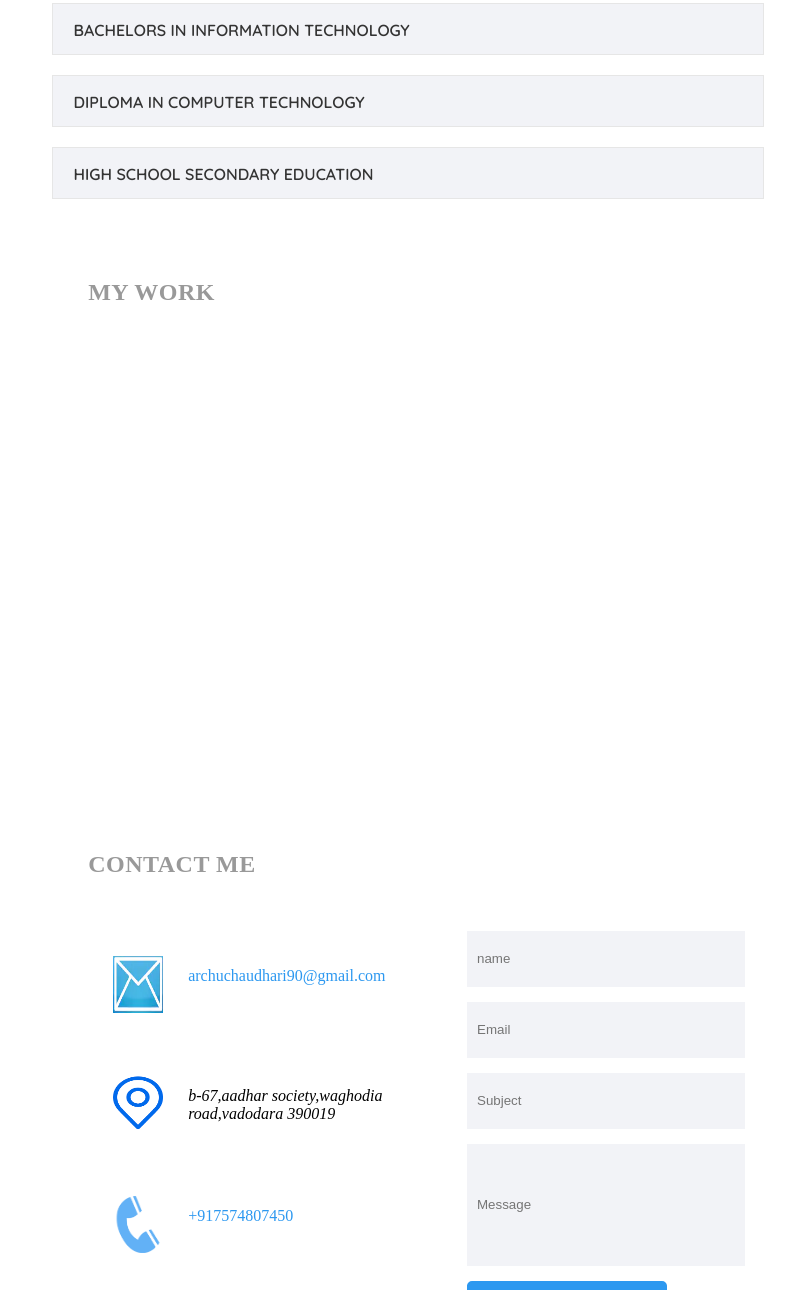
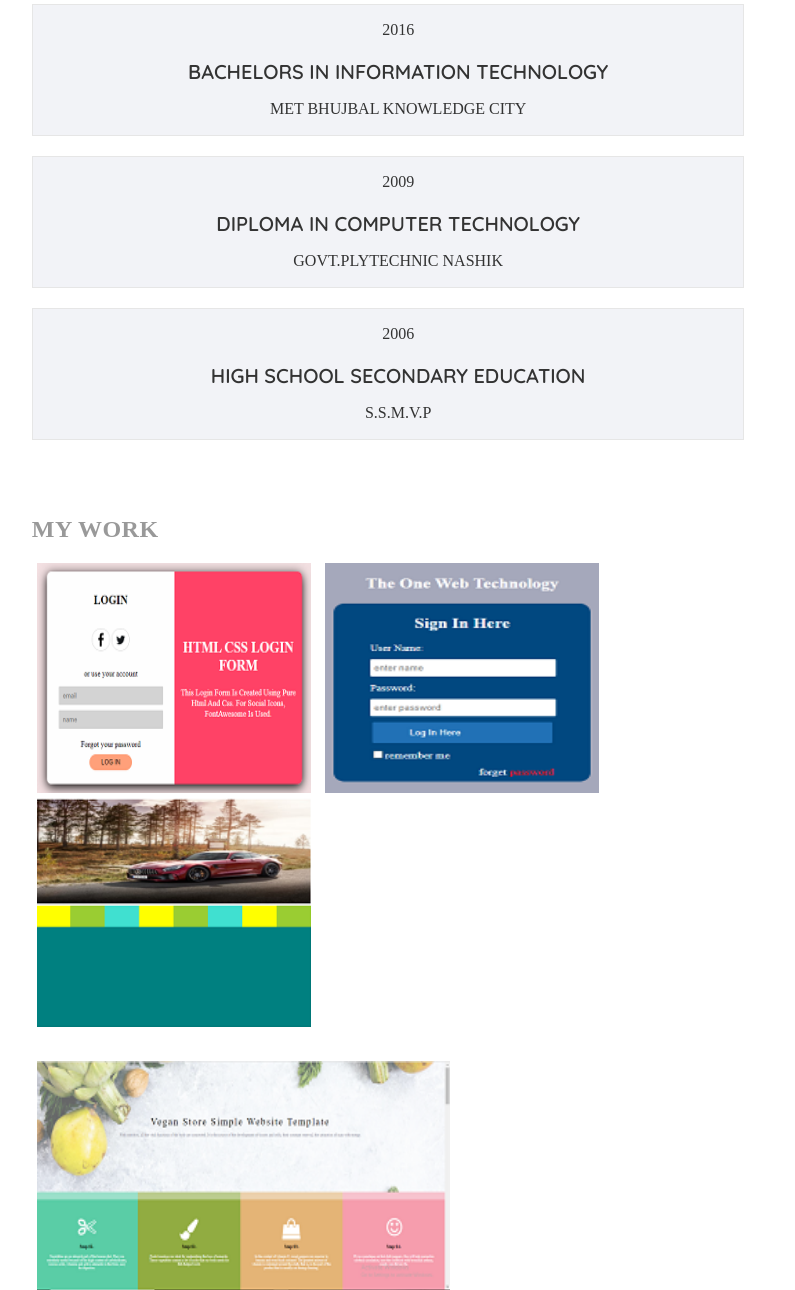
Before and after one commit to archupatil-90/portfolio, a plain HTML site: page portfolio.html in a window 1280 px wide. Shown: the part 1510-2800 px from the top of the page, without its empty margins (398-1193 px from the left). Drawn offline with Linux system fonts and the light colour scheme.

Commit message:
Add files via upload

```diff
--- a/portfolio.html
+++ b/portfolio.html
@@ -38,6 +38,7 @@
             margin: auto;
 
         }
+
         .mainbox .leftcontainer  ul  {
           list-style: none;
         }
@@ -51,7 +52,8 @@
             font-weight: normal;
 
         }
-        .mainbox .leftcontainerul li a:hover{
+
+        .mainbox .leftcontainerul ul li a:hover{
             text-decoration: underline blue;
             transition: 2s;
         }
@@ -96,34 +98,38 @@
              width:90%;
              height:250px;
              margin: auto;
-             padding: 5% 5% 5% 5%;
+             padding: 5% 5% 0% 0%;
 
 
 
 
 }
- h2{
+
+
+
+h2{
 
     text-transform: uppercase;
     color: #999999;
     font-weight: 600;
     letter-spacing: .5px;
     font-family:"Quicksand, Arial, sans-serif";
+
 }
-
-
 .mainbox .rightcontainer .aboutme p{
-    padding-top: 5%;
+    padding-top: 2%;
     text-align: left;
     letter-spacing: .2px;
     color: #999999;
     line-height: 1.5;
+    font-size: 20px;
+
  }
  .mainbox .rightcontainer .skills{
              width:90%;
              height:250px;
              margin: auto;
-             padding: 5% 5% 5% 5%;
+             padding: 5% 5% 5% 0%;
              /* background-image: url(back1.jpg);
          background-size: 100%;
           */
@@ -131,14 +137,15 @@
 
 }
 h3{
-    font-size: 16px;
+    font-size: 20px;
     font-family: "Quicksand", Arial, sans-serif;
     margin-bottom: 10px;
+
 }
 .progress{
     height: 20px;
-    width:80%;
-
+    width:100%;
+ margin: auto;
   background-color: gray;
   border-radius: 10px;
 
@@ -185,47 +192,70 @@ h3{
 
 .mainbox .rightcontainer .education{
     width:95%;
-             height:250px;
+                 margin: auto;
+             padding: 5% 5% 0% 0%;
+
+
+
+}
+.mainbox .rightcontainer .education .contentbox{
+    width:100%;
+    height:130px;
+    margin: auto;
+    background-color: #f2f3f7;
+    border: 1px solid #e6e6e6 ;
+    color: #333333;
+    text-transform: uppercase;
+    padding-left: 3%;
+    margin-bottom: 20px;
+    text-align: center;
+}
+
+
+.mainbox .rightcontainer .work{
+             width:95%;
+            margin-bottom: 5%;
              margin: auto;
              padding: 5% 5% 5% 0%;
 
 
 
 }
-.mainbox .rightcontainer .education .contentbox{
+.mainbox .rightcontainer .work .cardwrap{
     width:100%;
-    height:50px;
-    background-color: #f2f3f7;
-    border: 1px solid #e6e6e6 ;
-    color: #333333;
-    text-transform: uppercase;
-    padding-left: 3%;
-    margin-bottom: 20px;
+   margin-bottom: 5%;
+    /* margin-left: 20px;
+    margin-right: 10px; */
+    float: left;
+
+}
+.mainbox .rightcontainer .work .cardwrap .img1{
+    width: 274px;
+    height: 230px;
+    margin-left: 5px;
+    margin-right: 5px;
+
+}
+.mainbox .rightcontainer .work .cardwrap .img2{
+    width: 413px;
+    height: 230px;
+    margin-left: 5px;
+    margin-right: 10px;
+    margin-top: 30px;
 }
 
-
-.mainbox .rightcontainer .work{
-             width:90%;
+.mainbox .rightcontainer .contact{
+             width:95%;
              height:500px;
              margin: auto;
-             padding: 5% 5% 5% 5%;
-
-
-}
-.mainbox .rightcontainer .contact{
-             width:90%;
-             height:500px;
-             margin: auto;
-             padding: 5% 5% 5% 5%;
+             padding: 5% 5% 5% 0%;
 
 
 }
 .mainbox .rightcontainer .contact .leftbox{
     width:53%;
     height:100%;
-    padding-top: 5%;
-
-       float: left;
+         float: left;
 
 
 }
@@ -251,6 +281,7 @@ float: left;
 
 }
 
+
 .mainbox .rightcontainer .contact .leftbox .text{
     width:60%;
    padding-top: 20px;
@@ -266,7 +297,6 @@ float: left;
 .mainbox .rightcontainer .contact .rightbox{
     width:42%;
     height:100%;
-   padding-top: 5%;
     margin-left: 5%;
     float:left;
 
@@ -282,6 +312,15 @@ float: left;
     padding-left: 10px;
     border: none;
 }
+.text1{
+    height: 120px;
+    width: 97%;
+    background-color: #f2f3f7;
+    margin-bottom: 15px;
+    padding-left: 10px;
+    border: none;
+}
+
 .mainbox .rightcontainer .contact .rightbox .btn{
     background: #2c98f0;
     color: #fff;
@@ -304,7 +343,7 @@ float: left;
             <h2>Archana Patil</h2>
             <ul>
                 <li><a href="#"> HOME</a></li>
-                <li><a href="#">ABOUT </a></li>
+                <li><a href="#about.html">ABOUT </a></li>
                 <li><a href="#">SKILL </a></li>
                 <li><a href="#">EDUCATION </a></li>
                 <li><a href="#">WORK</a></li>
@@ -391,18 +430,38 @@ float: left;
 <div class="education">
     <h2>Education</h2>
     <div class="contentbox">
+    <p> 2016</p>
         <h3>bachelors in information technology</h3>
+        <p>Met Bhujbal Knowledge city</p>
     </div>
     <div class="contentbox">
-        <h3>diploma in computer technology</h3>
+        <p>2009</p>
+       <h3>diploma in computer technology</h3>
+       <p>govt.Plytechnic Nashik</p>
+
     </div>
     <div class="contentbox">
+        <p>2006</p>
         <h3>high school secondary education</h3>
+        <p>S.S.M.V.P</p>
     </div>
 
 </div>
 <div class="work">
     <h2>my work</h2>
+    <div class="cardwrap">
+        <img src="loginp.png" class="img1">
+
+
+        <img src="loginp2.png" class="img1">
+
+        <img src="car.png" class="img1">
+
+        <img src="vegan.png" class="img2">
+
+        <img src="cafe.png" class="img2">
+    </div>
+
 
 </div>
 <div class="contact">
@@ -414,13 +473,13 @@ float: left;
             </div>
               <div class="text" >
                   <p>
-                      <a href="#">archuchaudhari90@gmail.com</a>
+                      <a href="#" >archuchaudhari90@gmail.com</a>
                   </p> </div>
 
         </div>
         <div class="cardbox">
             <div class="boximg">
-                <img src="address.png" class=img1>
+              <img src="address.png" class="img1">
             </div>
               <div class="text" >
                   <p>
@@ -440,10 +499,10 @@ float: left;
         </div>
     </div>
     <div class="rightbox">
-        <input type="text"  class="text" placeholder="name">
+        <input type="text"  class="text" placeholder="Name">
         <input type="text"  class="text" placeholder="Email">
         <input type="text"  class="text" placeholder="Subject">
-        <input type="text"  class="text" placeholder="Message" style="height: 120px;">
+        <input type="text"  class="text1" placeholder="Message" >
 
         <button class="btn">send message</button>
 
```
Also changed, not shown: cafe.png (added), car.png (added), loginp.png (added), loginp2.png (added), vegan.png (added).
